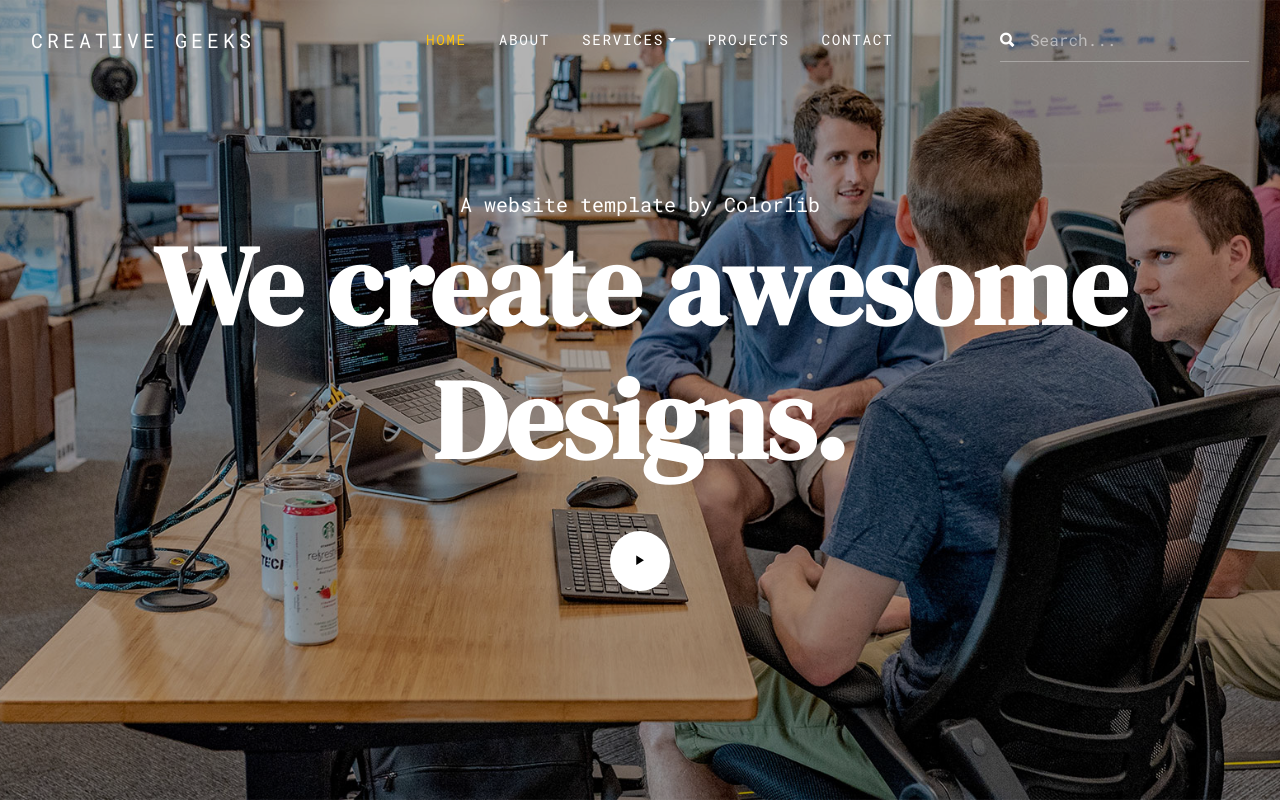
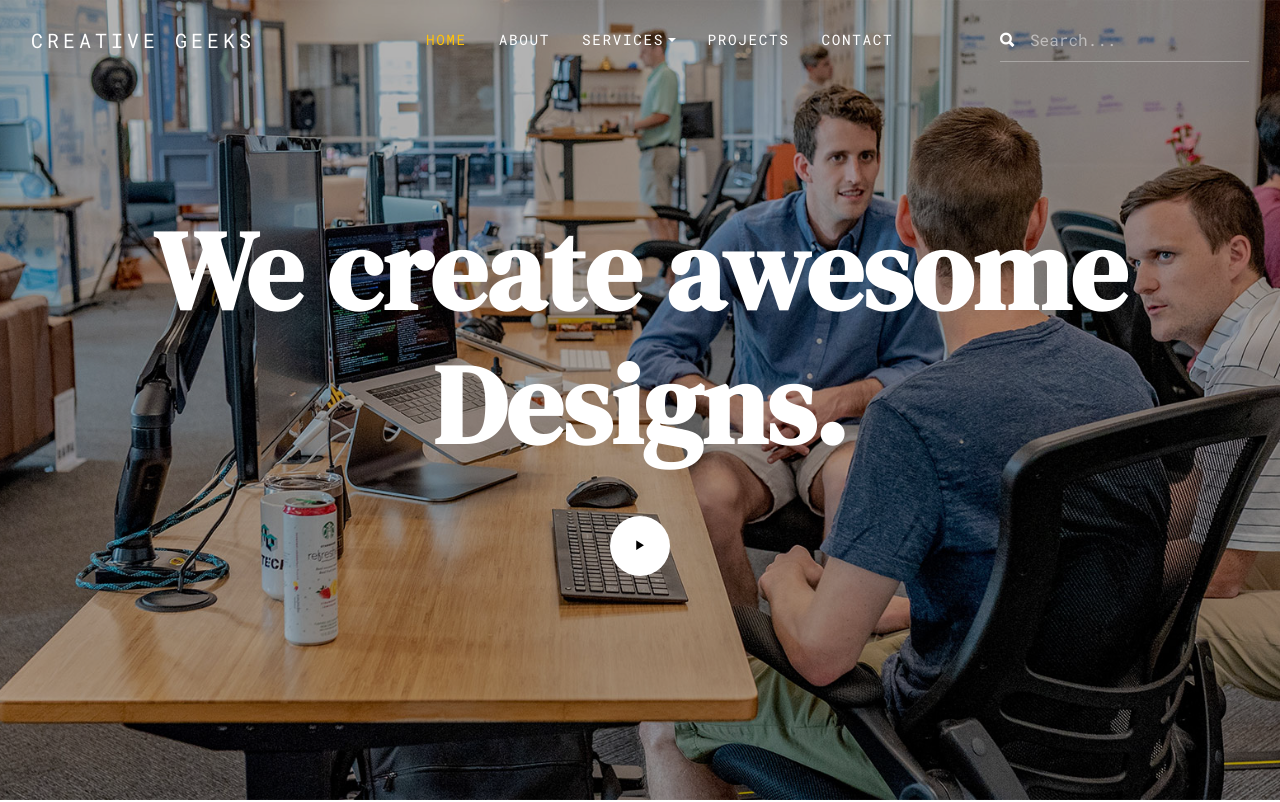
Before and after one commit to RanaDantes/RanaDantes.github.io, a plain HTML site: page index.html in a window 1280 px wide. Shown: the top 802 px of the page. Drawn offline with nearby package versions, Linux system fonts and the light colour scheme; files whose address does not match are found by name.

Commit message:
Update index.html

```diff
--- a/index.html
+++ b/index.html
@@ -83,7 +83,7 @@
     <div class="container">
       <div class="row slider-text align-items-center justify-content-center">
         <div class="col-lg-12 text-center col-sm-12">
-          <p data-aos="fade-up" data-aos="fade-up" data-aos-delay="">A website template by Colorlib</p>
+          <p data-aos="fade-up" data-aos="fade-up" data-aos-delay=""></p>
           <h1 class="mb-4" data-aos="fade-up" data-aos-delay="100">We create awesome Designs.</h1>
           <div class="btn-play-wrap mx-auto" data-aos="fade-up" data-aos-delay="200">
             <a href="https://www.youtube.com/watch?v=_VnYSoMI-9Q" data-fancybox data-ratio="2"
```
